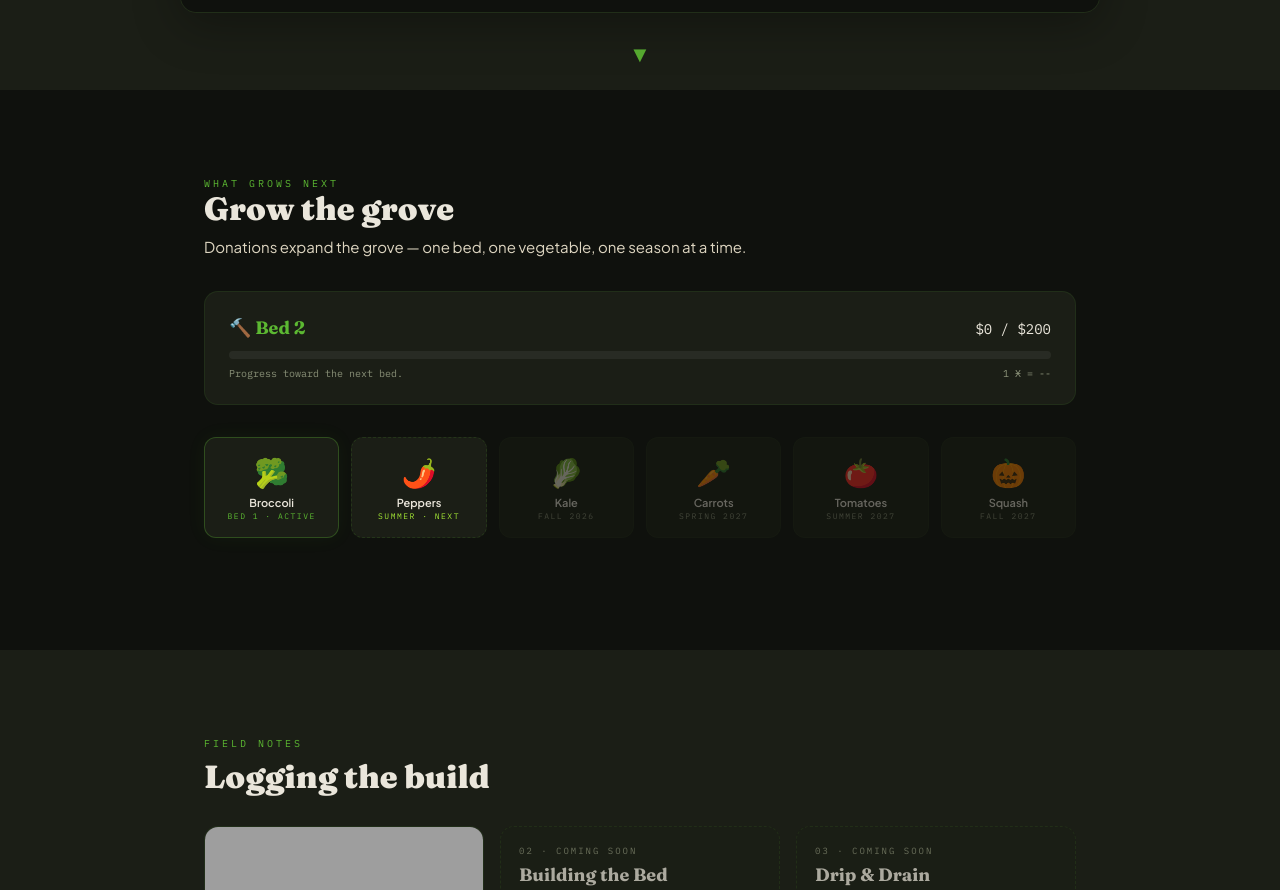
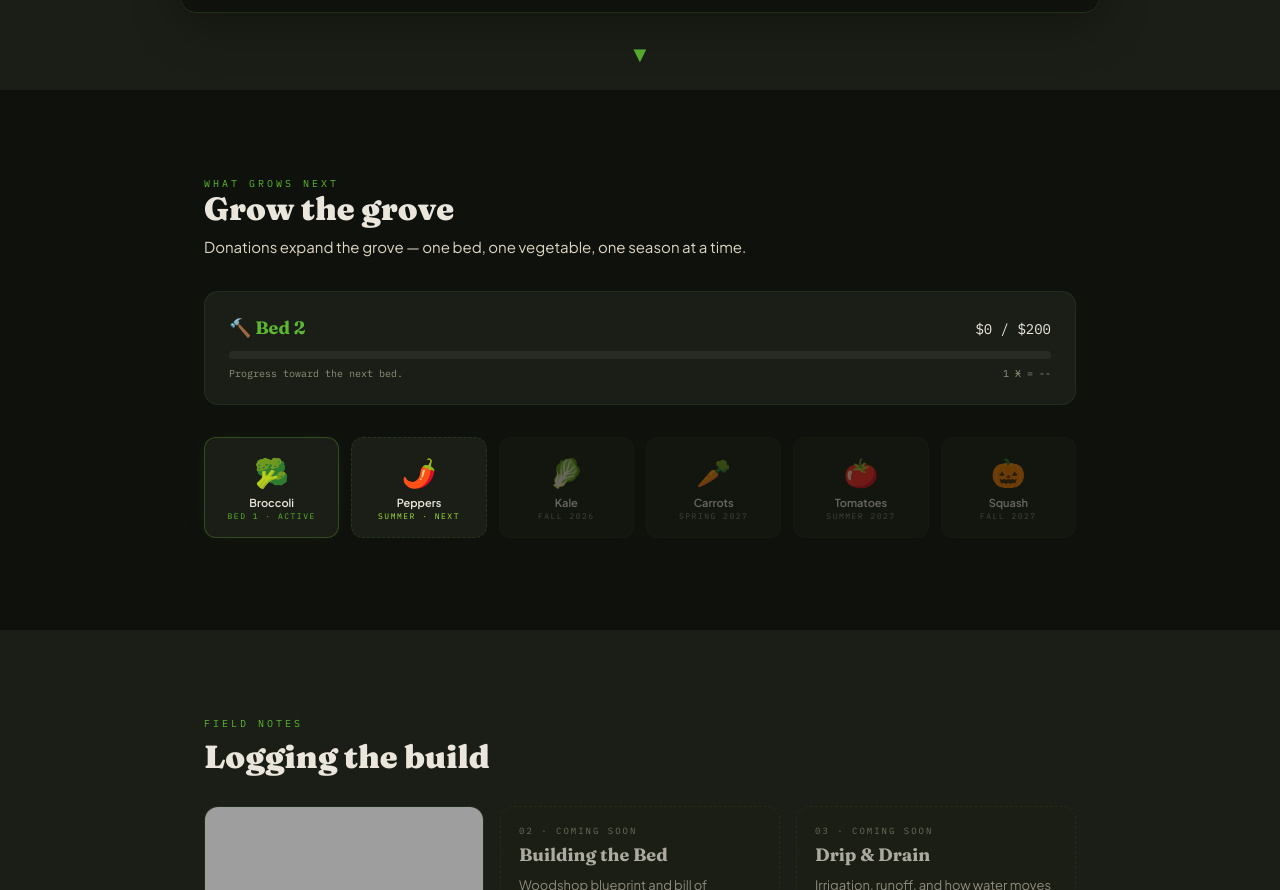
Before and after one commit to NanoGrove/nanogrove-site, a plain HTML site: page index.html in a window 1280 px wide. Shown: the part 2739-3629 px from the top of the page. Drawn offline with Linux system fonts and the light colour scheme; no server answers; grey boxes are pictures that could not be loaded.

Commit message:
Update index.html

```diff
--- a/index.html
+++ b/index.html
@@ -123,7 +123,7 @@
     .btn--mono:hover{border-color:rgba(234,230,219,.4);background:rgba(255,255,255,.03)}
 
     /* GROW */
-    .grow-section{padding:80px 24px 80px;background:var(--night)}
+    .grow-section{padding:80px 24px 60px;background:var(--night)}
     .grow-section h2{font-family:var(--font-display);font-size:32px;color:var(--linen);font-weight:900;line-height:1.1;margin-bottom:8px}
     .grow-section p{font-size:15px;color:var(--sand);line-height:1.7;max-width:600px;margin-bottom:32px}
     .grow-progress{background:var(--soil);border-radius:14px;padding:24px;border:1px solid rgba(92,184,50,.1);margin-bottom:32px}
```
